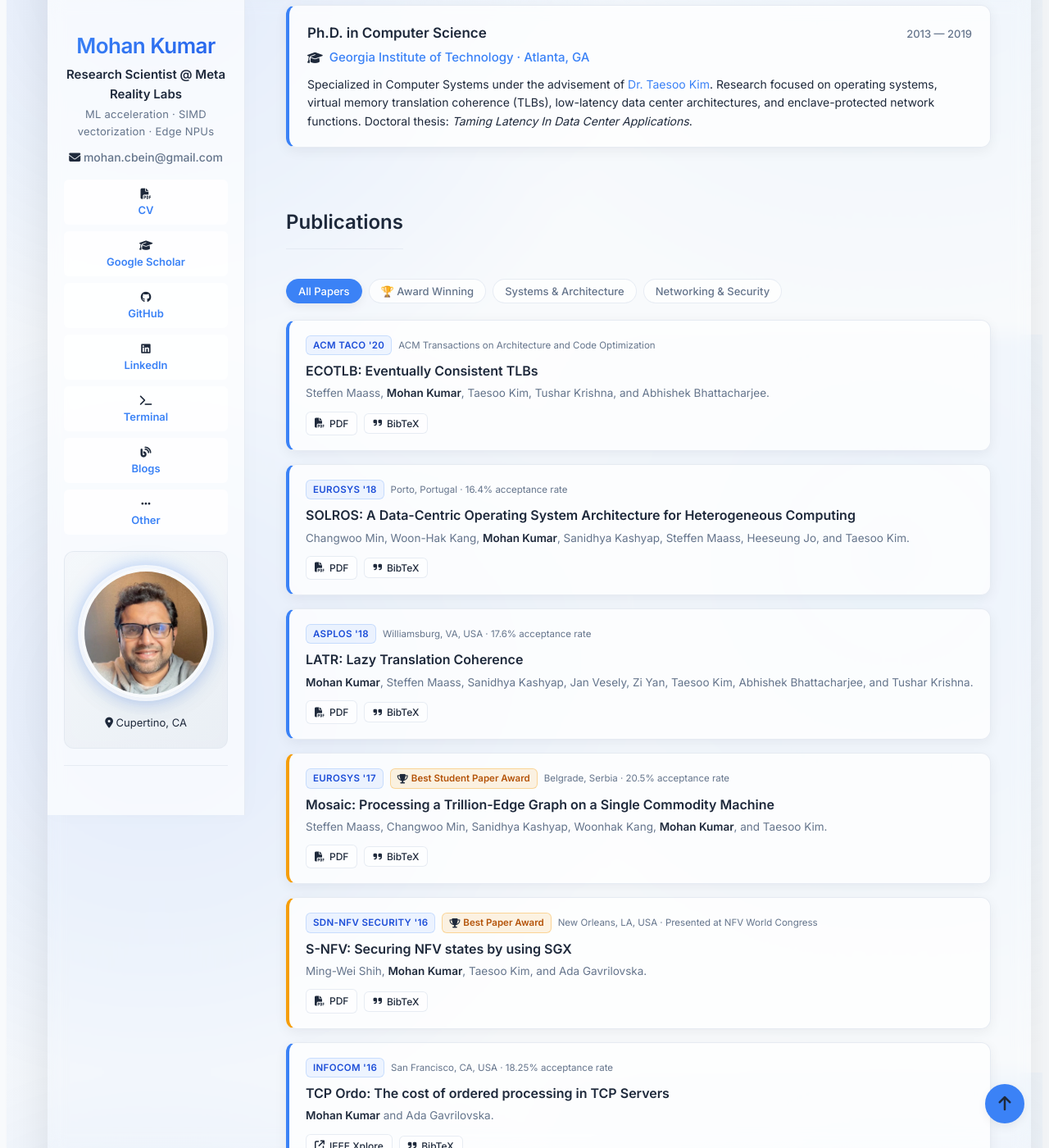
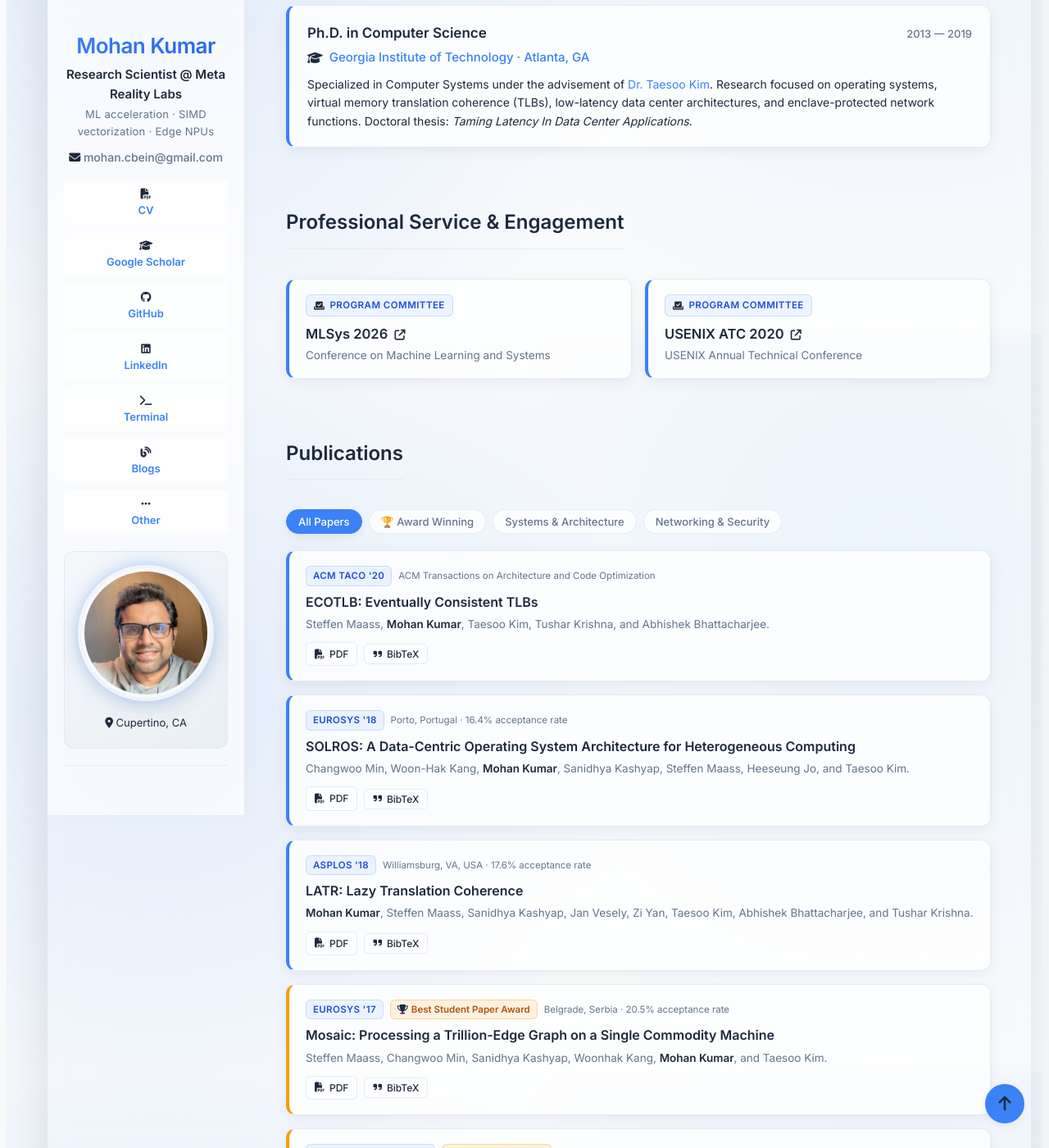
Before and after one commit to mohankku/mohankku.github.io, a Jekyll site: the page built from index.md, in a window 1280 px wide and 1400 px high, scrolled down 1400 px. Shown: the whole window at 82% size. Built offline with Jekyll 4.4.1, drawn with Linux system fonts in a browser that asks for light colours.

Commit message:
feat(site): add Professional Service and Engagement section with links

```diff
--- a/_layouts/default.html
+++ b/_layouts/default.html
@@ -124,7 +124,7 @@
         });
 
         // Target all section paragraphs, headers, and cards
-        const elementsToAnimate = document.querySelectorAll('section > p, section > h2, section > ul > li, .experience-list li, .hero-banner, .research-card, .pub-card, .timeline-card');
+        const elementsToAnimate = document.querySelectorAll('section > p, section > h2, section > ul > li, .experience-list li, .hero-banner, .research-card, .pub-card, .timeline-card, .service-card');
         elementsToAnimate.forEach(el => observer.observe(el));
 
         // Back to top button functionality
--- a/assets/css/style.scss
+++ b/assets/css/style.scss
@@ -1357,6 +1357,77 @@ footer {
   color: var(--text-color);
   margin: 0;
 }
+/* Service & Engagement */
+.service-grid {
+  display: grid;
+  grid-template-columns: repeat(2, 1fr);
+  gap: 16px;
+  margin: 16px 0 32px;
+}
+
+@media (max-width: 650px) {
+  .service-grid {
+    grid-template-columns: 1fr;
+  }
+}
+
+.service-card {
+  background: var(--card-bg);
+  backdrop-filter: blur(12px);
+  -webkit-backdrop-filter: blur(12px);
+  border: 1px solid var(--card-border);
+  border-left: 4px solid var(--link-color);
+  border-radius: 12px;
+  padding: 18px 20px;
+  box-shadow: 0 4px 16px var(--card-shadow);
+  transition: transform 0.25s ease, box-shadow 0.25s ease, border-color 0.25s ease;
+
+  &:hover {
+    transform: translateY(-2px);
+    box-shadow: 0 10px 24px var(--card-shadow);
+    border-color: var(--link-color);
+  }
+}
+
+.service-badge {
+  display: inline-flex;
+  align-items: center;
+  gap: 6px;
+  font-size: 11.5px;
+  font-weight: 600;
+  text-transform: uppercase;
+  letter-spacing: 0.04em;
+  color: var(--tag-text);
+  background: var(--tag-bg);
+  border: 1px solid var(--tag-border);
+  padding: 3px 9px;
+  border-radius: 6px;
+  margin-bottom: 8px;
+}
+
+.service-venue {
+  font-size: 16.5px;
+  font-weight: 600;
+  color: var(--text-color);
+  margin-bottom: 4px;
+
+  a {
+    color: var(--text-color);
+    text-decoration: none;
+    transition: color 0.2s ease;
+
+    &:hover {
+      color: var(--link-color);
+    }
+  }
+}
+
+.service-desc {
+  font-size: 13.5px;
+  color: var(--text-muted);
+  line-height: 1.4;
+  margin: 0;
+}
 
 /* === Fix: progressive enhancement for scroll animations === */
 /* Only hide elements when JS is enabled; without JS they stay visible */
@@ -1367,7 +1438,8 @@ html:not(.js) .experience-list li,
 html:not(.js) .hero-banner,
 html:not(.js) .research-card,
 html:not(.js) .pub-card,
-html:not(.js) .timeline-card {
+html:not(.js) .timeline-card,
+html:not(.js) .service-card {
   opacity: 1 !important;
   transform: none !important;
 }
@@ -1382,7 +1454,8 @@ html:not(.js) .timeline-card {
   .hero-banner,
   .research-card,
   .pub-card,
-  .timeline-card {
+  .timeline-card,
+  .service-card {
     transition: none !important;
     animation: none !important;
     opacity: 1 !important;
@@ -1394,7 +1467,8 @@ html:not(.js) .timeline-card {
   .hero-banner:hover,
   .research-card:hover,
   .pub-card:hover,
-  .timeline-card:hover {
+  .timeline-card:hover,
+  .service-card:hover {
     transform: none !important;
   }
 }
--- a/index.md
+++ b/index.md
@@ -101,6 +101,22 @@ title: Home
     <p class="timeline-desc">
       Specialized in Computer Systems under the advisement of <a href="https://taesoo.kim/" target="_blank" rel="noopener">Dr. Taesoo Kim</a>. Research focused on operating systems, virtual memory translation coherence (TLBs), low-latency data center architectures, and enclave-protected network functions. Doctoral thesis: <a href="https://repository.gatech.edu/entities/publication/ab1794f4-1142-4aa0-bb58-37aa7d29d520" target="_blank" rel="noopener"><em>Taming Latency In Data Center Applications</em></a>.
     </p>
+  </div>
+</div>
+
+<h2 id="service">Professional Service & Engagement</h2>
+
+<div class="service-grid">
+  <div class="service-card">
+    <div class="service-badge"><i class="fa-solid fa-check-to-slot"></i> Program Committee</div>
+    <div class="service-venue"><a href="https://mlsys26.hotcrp.com/users/pc" target="_blank" rel="noopener">MLSys 2026 <i class="fa-solid fa-arrow-up-right-from-square" style="font-size: 13px; margin-left: 4px;"></i></a></div>
+    <p class="service-desc">Conference on Machine Learning and Systems</p>
+  </div>
+
+  <div class="service-card">
+    <div class="service-badge"><i class="fa-solid fa-check-to-slot"></i> Program Committee</div>
+    <div class="service-venue"><a href="https://www.usenix.org/conference/atc20#organizers" target="_blank" rel="noopener">USENIX ATC 2020 <i class="fa-solid fa-arrow-up-right-from-square" style="font-size: 13px; margin-left: 4px;"></i></a></div>
+    <p class="service-desc">USENIX Annual Technical Conference</p>
   </div>
 </div>
 
```
